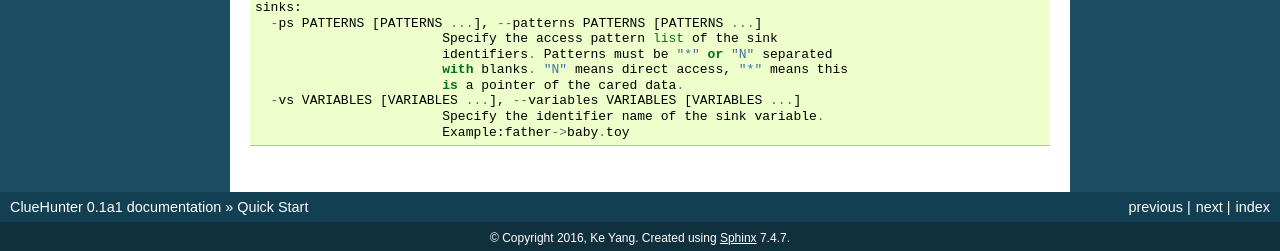
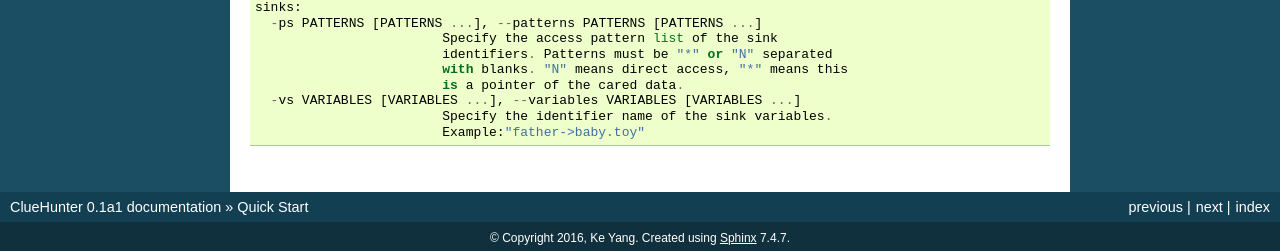
Before and after one commit to yangke/cluehunter, a Sphinx documentation site: the page built from docs/source/quick_start.rst, in a window 1280 px wide and 900 px high, scrolled down 2134 px. Shown: the part 646-897 px from the top of the window. Built offline with Sphinx 7.4.7, drawn with Linux system fonts in a browser that asks for light colours.

Commit message:
must specify double quotation marks;

```diff
--- a/cluehunter.py
+++ b/cluehunter.py
@@ -70,7 +70,7 @@ class ClueHunter:
                 required=True,
                 nargs='+',
                 default=['length'],
-                help='Specify the identifier name of the sink variable. Example:father->baby.toy')
+                help='Specify the identifier name of the sink variables. Example:"father->baby.toy"')
 
         self.arg_parser.add_argument(
                 '-l', '--level',
--- a/docs/source/quick_start.rst
+++ b/docs/source/quick_start.rst
@@ -144,5 +144,5 @@ Complete Usage
 		                with blanks. "N" means direct access, "*" means this
 		                is a pointer of the cared data.
 	  -vs VARIABLES [VARIABLES ...], --variables VARIABLES [VARIABLES ...]
-		                Specify the identifier name of the sink variable.
-		                Example:father->baby.toy
+		                Specify the identifier name of the sink variables.
+		                Example:"father->baby.toy"
```
Also changed, not shown: README.md (+2 -2 lines).
